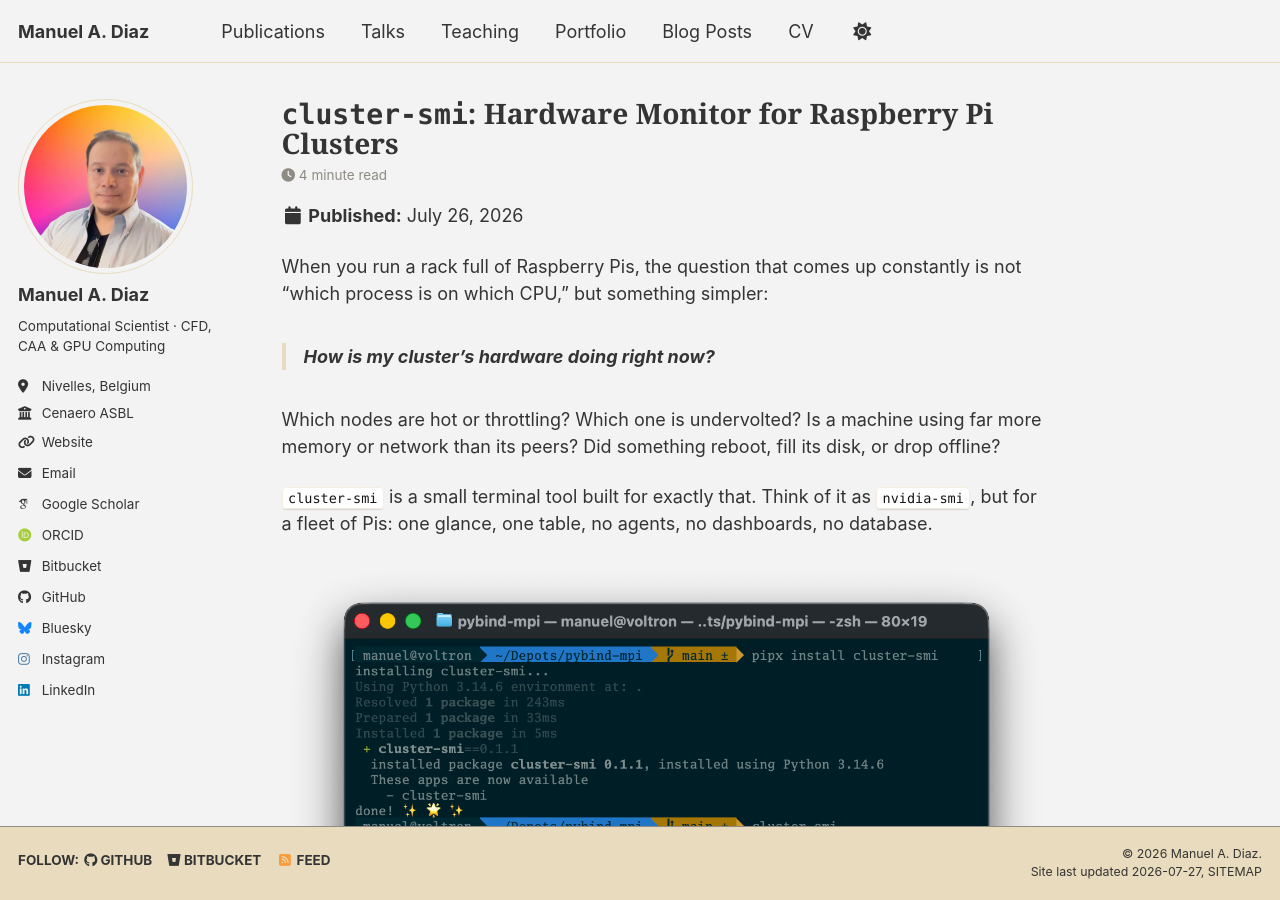
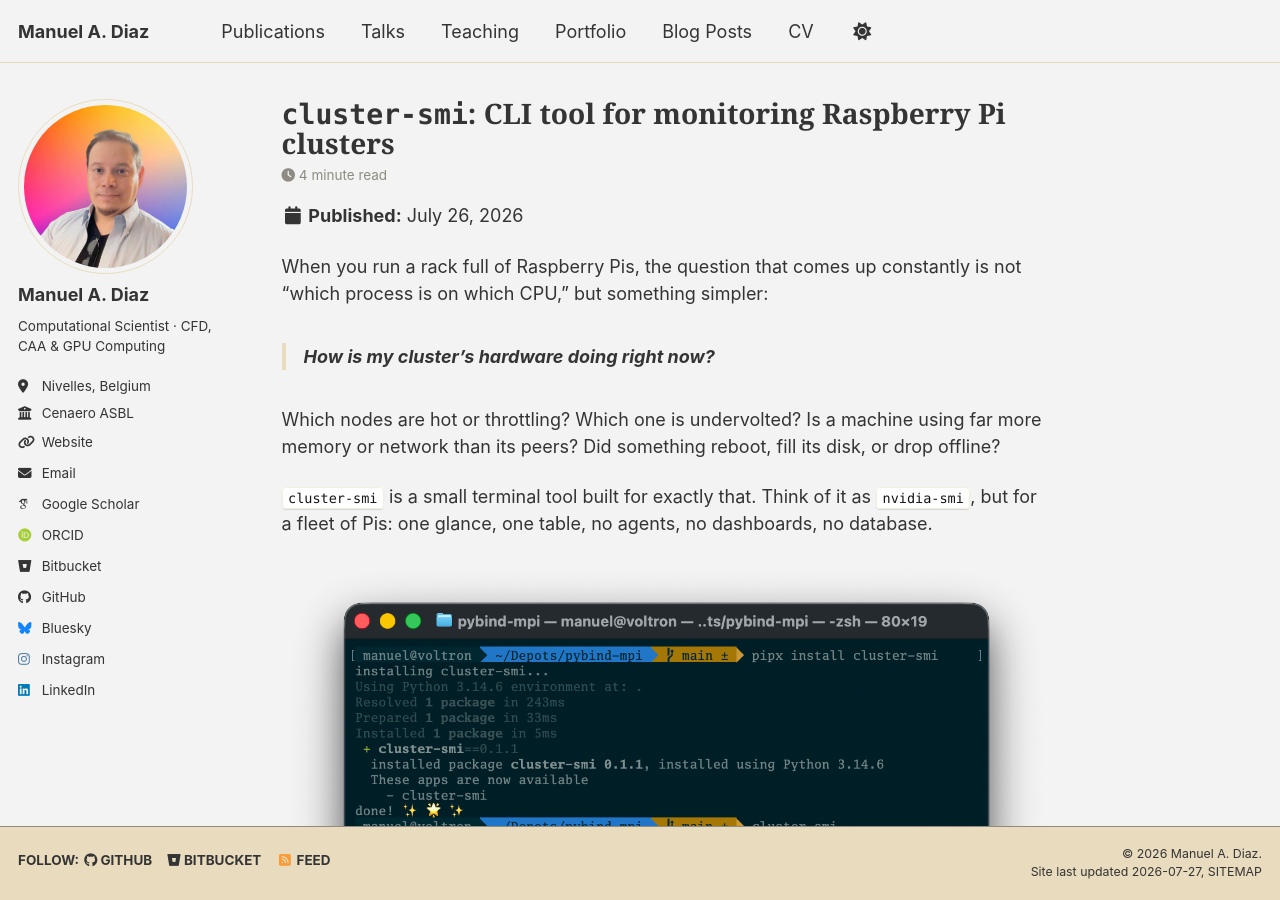
Before and after one commit to wme7/wme7.github.io, a Jekyll site: the page built from _posts/2026-07-26-rpi-comp-cluster-smi-app.md, in a window 1280 px wide and 900 px high. Built offline with Jekyll 4.4.1, drawn with Linux system fonts in a browser that asks for light colours; some web fonts are replaced; a script that is not in the unit is left out.

Commit message:
Update blog post title blog publication

```diff
--- a/_posts/2026-07-26-rpi-comp-cluster-smi-app.md
+++ b/_posts/2026-07-26-rpi-comp-cluster-smi-app.md
@@ -1,5 +1,5 @@
 ---
-title: '`cluster-smi`: Hardware Monitor for Raspberry Pi Clusters'
+title: '`cluster-smi`: CLI tool for monitoring Raspberry Pi clusters'
 date: 2026-07-26
 permalink: /posts/2026/07/rpi-comp-cluster-smi-app/
 tags:
```
